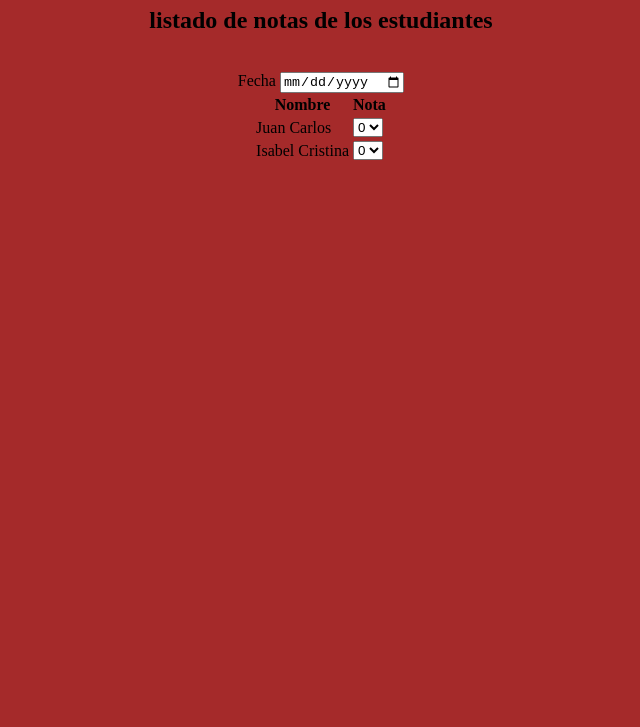
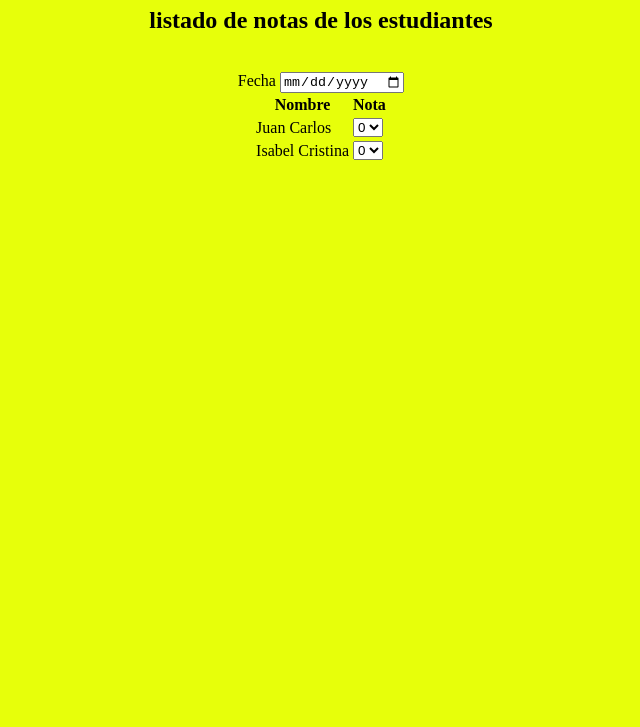
Before and after one commit to keivisjar/Repositorio-Keivis-, a plain HTML site: page ova html5/tabla.html in a window 1280 px wide. Shown: the part 73-800 px from the top of the page, without its empty margins (319-959 px from the left). Drawn offline with Linux system fonts and the light colour scheme.

Commit message:
Update tabla.html

```diff
--- a/ova html5/tabla.html
+++ b/ova html5/tabla.html
@@ -6,7 +6,7 @@
     <meta name="viewport" content="width=device-width, initial-scale=1.0">
     <title>Ejemplo tablas</title>
     <style>
-    body{background-color: brown;}
+    body{background-color: rgb(231, 255, 10);}
     </style>
 </head>
 <body>
@@ -21,7 +21,7 @@
     <center>
     <table>
         <tr>
-            <th>Nombre</th>
+           <th>Nombre</th>
             <th>Nota</th>
         </tr>
         <tr>
```
